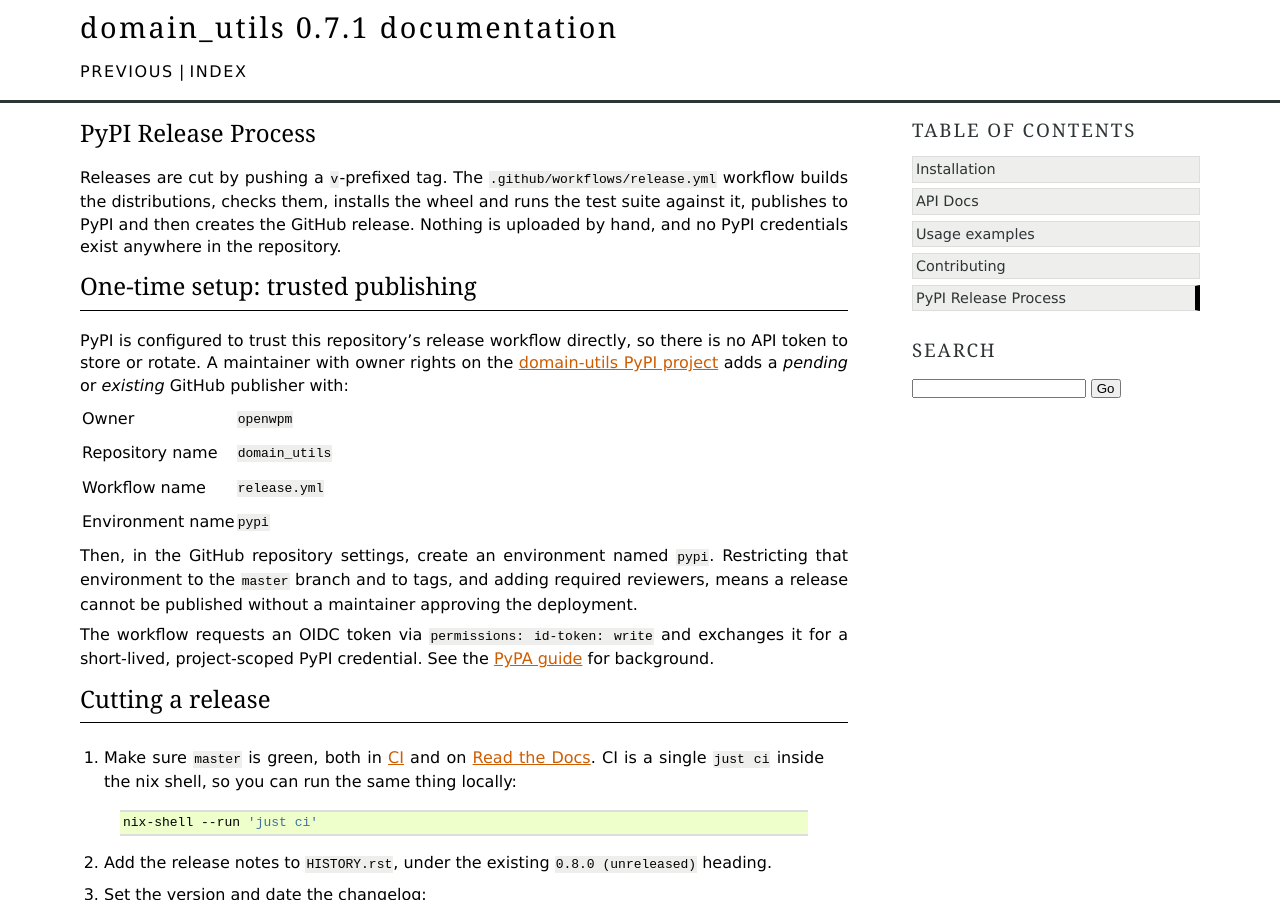
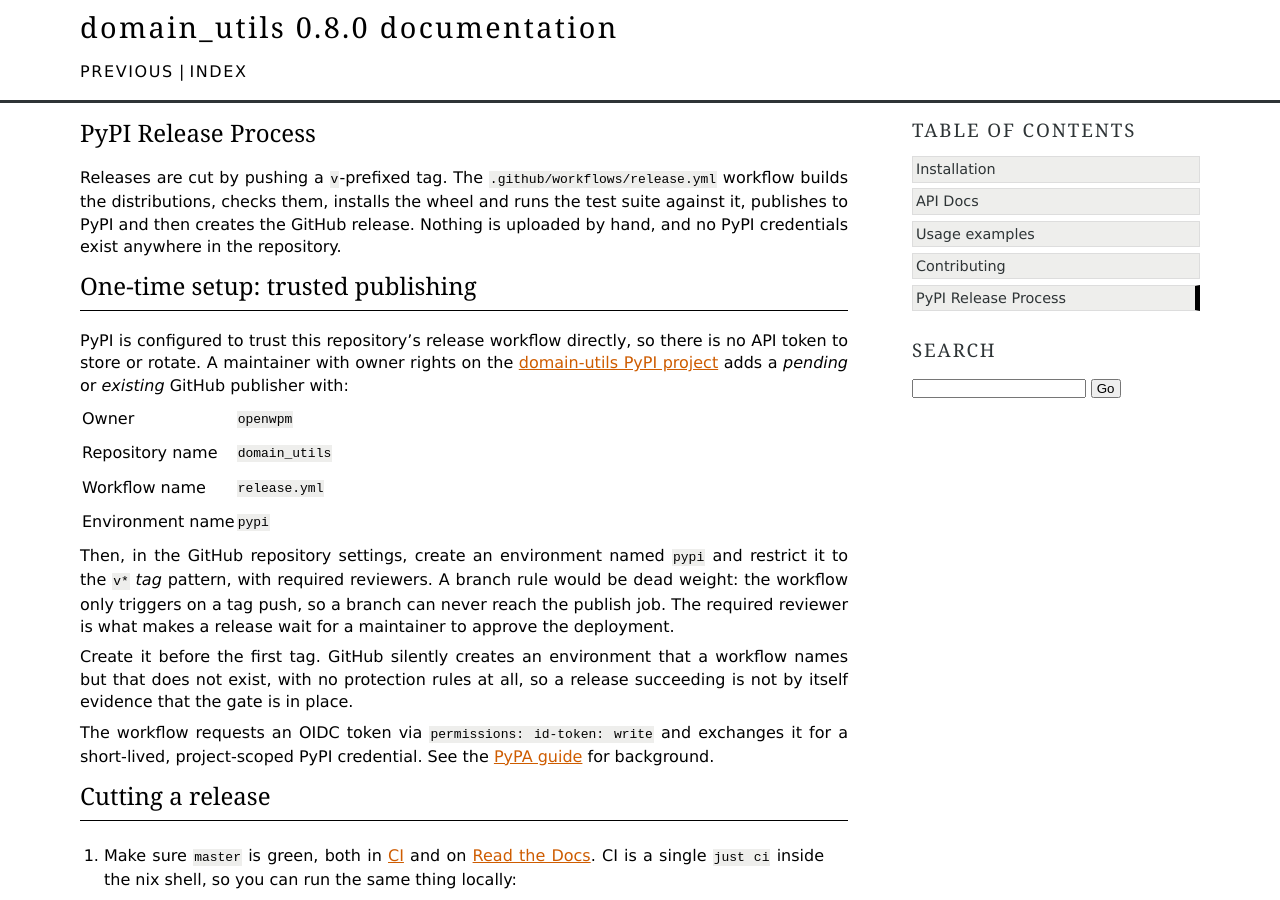
Before and after one commit to openwpm/domain_utils, a Sphinx documentation site: the page built from docs/release.rst, in a window 1280 px wide and 900 px high. Built offline with Sphinx 7.4.7, drawn with Linux system fonts in a browser that asks for light colours.

Commit message:
Release 0.8.0
Set the version and date the changelog section so the tag can be cut.
release.yml refuses to publish if the tag does not match __version__, or if
the changelog section for it is still undated.

Also correct the environment guidance in docs/release.rst. It suggested
restricting the pypi environment to the master branch and to tags, but the
workflow only triggers on a tag push, so a branch rule can never apply and
the tag pattern is the whole of it. Note as well that GitHub creates an
environment a workflow names but that does not exist, unprotected, which
means a release going through is not on its own evidence that the approval
gate exists.

```diff
--- a/HISTORY.rst
+++ b/HISTORY.rst
@@ -2,7 +2,7 @@
 History
 =======
 
-0.8.0 (unreleased)
+0.8.0 (2026-09-05)
 ------------------
 
 * Relax the ``tldextract`` pin from ``==2.2.2`` to ``>=5.3`` (#32). The
--- a/docs/release.rst
+++ b/docs/release.rst
@@ -24,10 +24,15 @@
 Environment name              ``pypi``
 ============================  ==============================
 
-Then, in the GitHub repository settings, create an environment named ``pypi``.
-Restricting that environment to the ``master`` branch and to tags, and adding
-required reviewers, means a release cannot be published without a maintainer
-approving the deployment.
+Then, in the GitHub repository settings, create an environment named ``pypi``
+and restrict it to the ``v*`` *tag* pattern, with required reviewers. A branch
+rule would be dead weight: the workflow only triggers on a tag push, so a
+branch can never reach the publish job. The required reviewer is what makes a
+release wait for a maintainer to approve the deployment.
+
+Create it before the first tag. GitHub silently creates an environment that a
+workflow names but that does not exist, with no protection rules at all, so a
+release succeeding is not by itself evidence that the gate is in place.
 
 The workflow requests an OIDC token via ``permissions: id-token: write`` and
 exchanges it for a short-lived, project-scoped PyPI credential. See the
--- a/domain_utils/__init__.py
+++ b/domain_utils/__init__.py
@@ -1,6 +1,6 @@
 """Top-level package for Domain Utils."""
 
 __author__ = """Sarah Bird"""
-__version__ = '0.7.1'
+__version__ = '0.8.0'
 
 from .domain_utils import *
```
